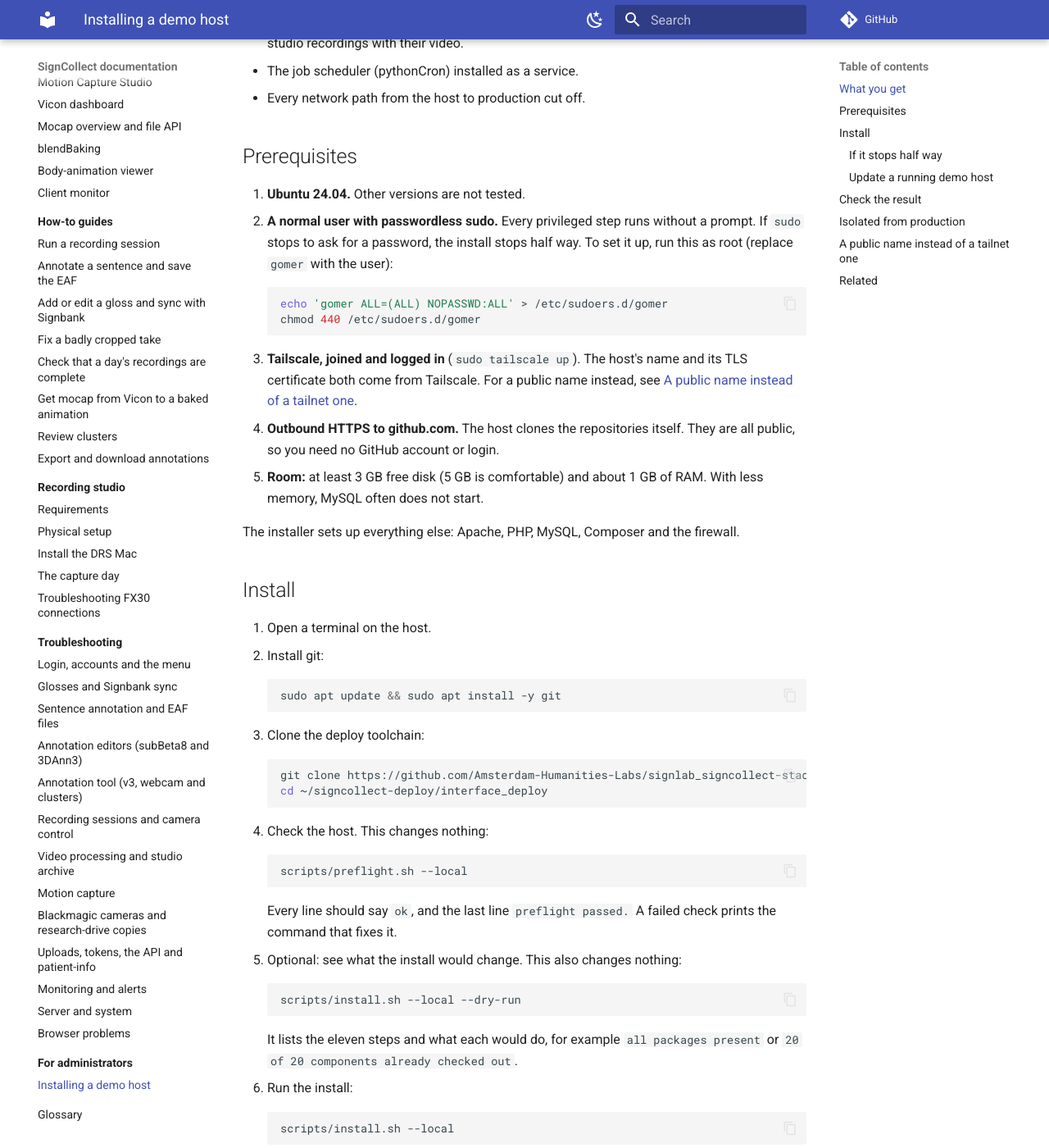
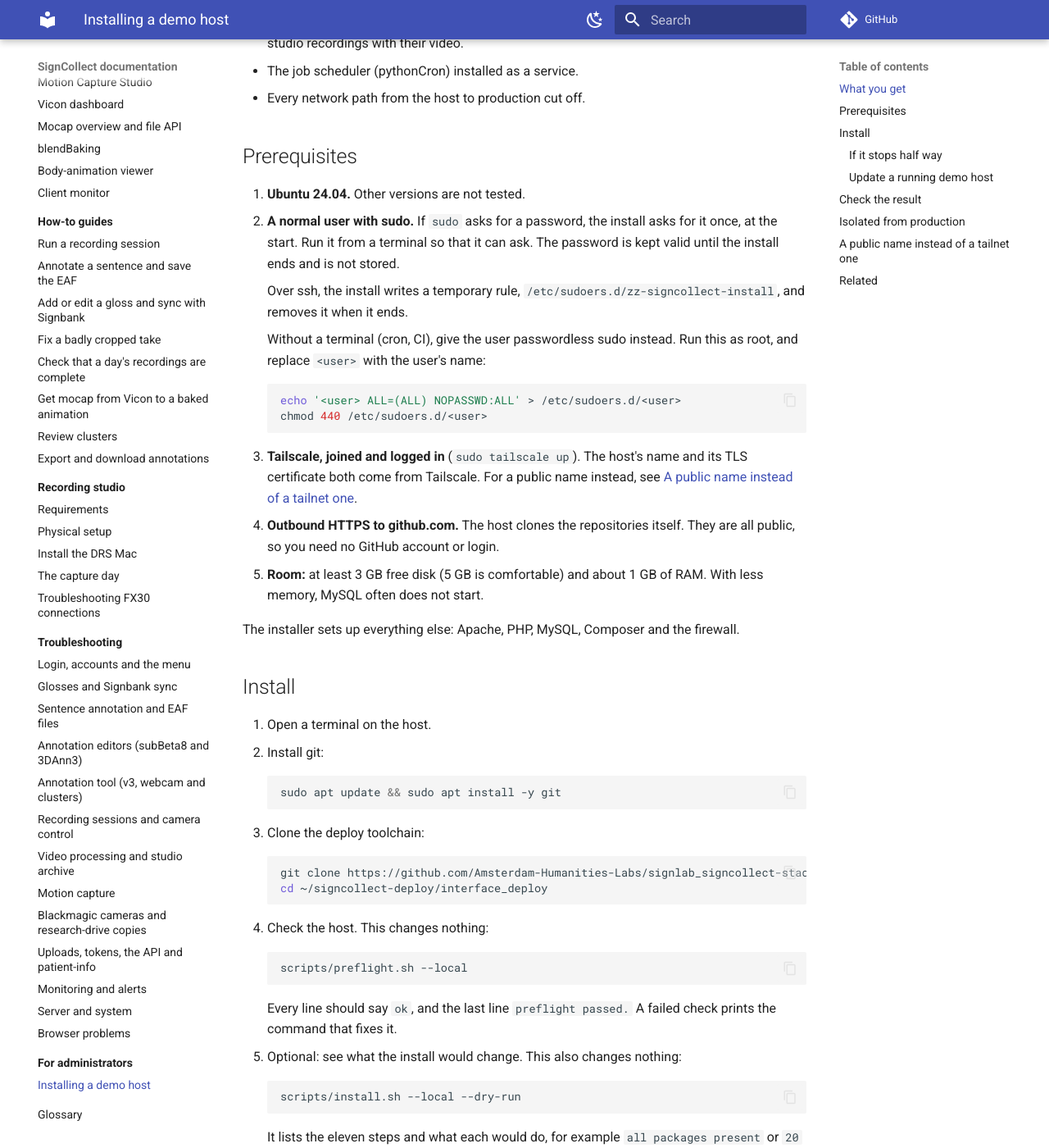
Before and after one commit to Amsterdam-Humanities-Labs/signlab_docs, an MkDocs documentation site: the page built from docs/admin/install.md, in a window 1280 px wide and 1400 px high, scrolled down 493 px. Shown: the whole window at 82% size. Built offline with MkDocs 1.6.1 and Material for MkDocs 9.7.7, drawn with Linux system fonts in a browser that asks for light colours; comment, search, counter and statistics services are not loaded; some of the changed text lies outside the part shown.

Commit message:
Install: generic example user; sudo may ask for a password
The sudoers snippet and the ssh examples say <user> instead of gomer.
Passwordless sudo is no longer required: the installer asks once.

````diff
--- a/docs/admin/install.md
+++ b/docs/admin/install.md
@@ -22,13 +22,19 @@ in the stack repository.
 ## Prerequisites
 
 1. **Ubuntu 24.04.** Other versions are not tested.
-2. **A normal user with passwordless sudo.** Every privileged step runs
-   without a prompt. If `sudo` stops to ask for a password, the install stops
-   half way. To set it up, run this as root (replace `gomer` with the user):
+2. **A normal user with sudo.** If `sudo` asks for a password, the install
+   asks for it once, at the start. Run it from a terminal so that it can ask.
+   The password is kept valid until the install ends and is not stored.
+
+    Over ssh, the install writes a temporary rule,
+    `/etc/sudoers.d/zz-signcollect-install`, and removes it when it ends.
+
+    Without a terminal (cron, CI), give the user passwordless sudo instead.
+    Run this as root, and replace `<user>` with the user's name:
 
     ```bash
-    echo 'gomer ALL=(ALL) NOPASSWD:ALL' > /etc/sudoers.d/gomer
-    chmod 440 /etc/sudoers.d/gomer
+    echo '<user> ALL=(ALL) NOPASSWD:ALL' > /etc/sudoers.d/<user>
+    chmod 440 /etc/sudoers.d/<user>
     ```
 
 3. **Tailscale, joined and logged in** (`sudo tailscale up`). The host's name
@@ -94,7 +100,7 @@ firewall.
     `--local` installs exactly what is on GitHub. A change you committed on
     your workstation but did not push yet is not included. To deploy that,
     install from the workstation over ssh (`scripts/install.sh --host
-    gomer@<host>`); see the full reference.
+    <user>@<host>`); see the full reference.
 
 ### If it stops half way
 
@@ -143,7 +149,7 @@ Signbank connector.
 !!! note "The scheduler suite needs ssh"
     `pythoncron-test.sh` inspects the host over ssh. Run on the host itself,
     it reports `FAILED`. To run it, use a workstation with ssh access:
-    `make test HOST=gomer@<host>` from a clone of the toolchain.
+    `make test HOST=<user>@<host>` from a clone of the toolchain.
 
 The tests write data and clean it up afterwards. They refuse to run against
 production.
````
